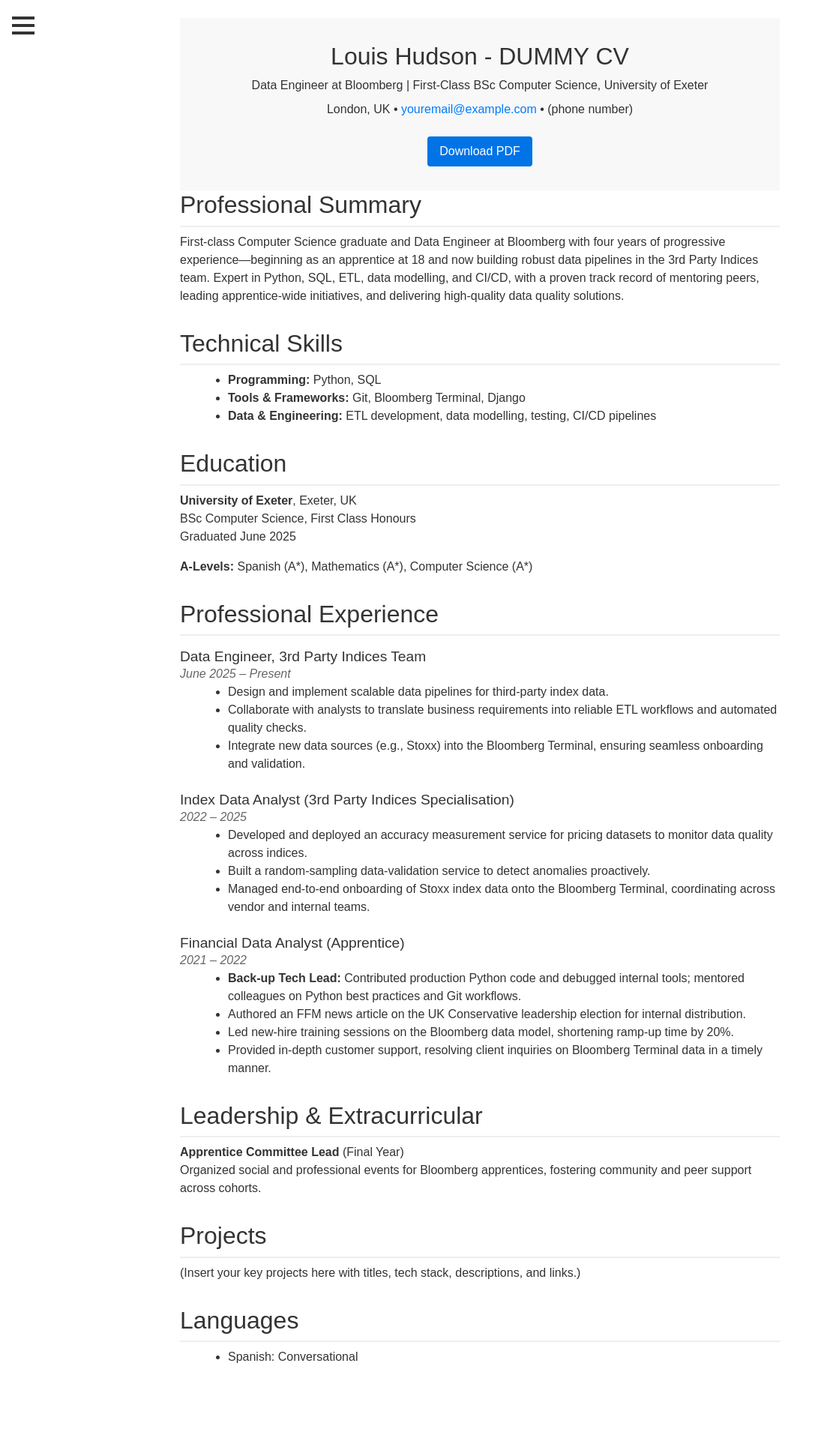
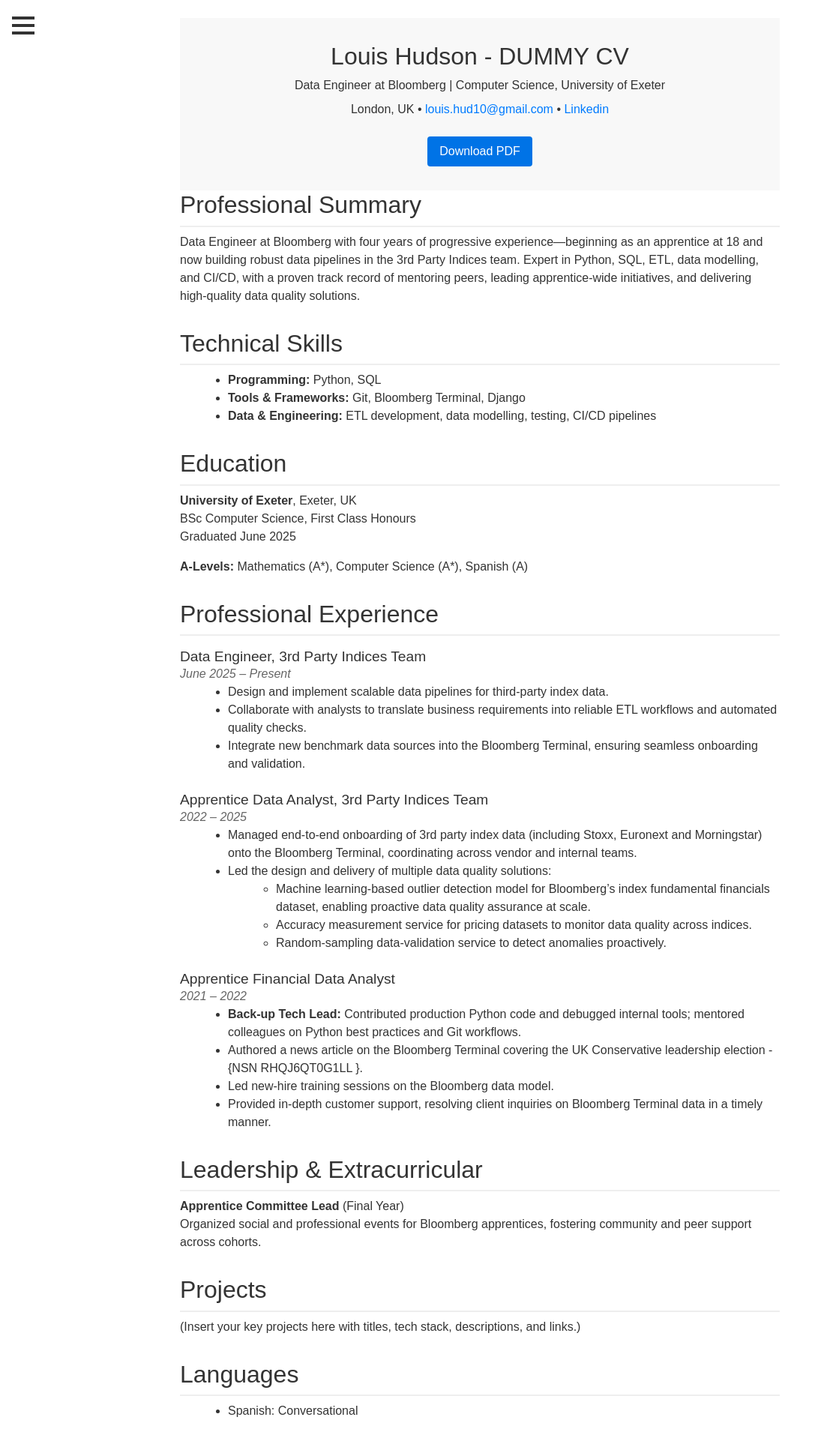
Before and after one commit to louissonofhud/website, a Django app: page /cv/ in a window 1280 px wide. Shown: the whole page at 75% size, without its empty margins (0-1087 px from the left). Before the commit the page ends 1818 px from the top, so only its background shows below. Run offline with Django 5.2, Linux system fonts and the light colour scheme; some libraries are stand-ins or nearby versions.

Commit message:
updating cv

```diff
--- a/main/urls.py
+++ b/main/urls.py
@@ -5,11 +5,6 @@ urlpatterns = [
     path("logout_confirm/", views.logout, name="logout_conf"),
     path("", views.index, name="home"),
     path("cv/", views.cv, name="cv"),
-    # path("add_project", views.project_form, name="add_project"), # Create a new project
-    # path("edit_project/<str:project_name>", views.project_form, name="edit_project"), # Edit an existing project
-    # path("projects/<str:project_name>", views.display_project, name="show_project"), # Display a specific project
-    # path("projects/", views.projects, name="projects"), # List all projects
     path("error/", views.error, name="error"), # Error page
     path("download_cv/", views.download_cv, name="download_cv"), # Download CV
-    # path("blog/edit_post/<int:post_id>", views.add_blog_post, name="edit_blog_post"), # Edit an existing blog post
 ]
--- a/templates/main/base.html
+++ b/templates/main/base.html
@@ -20,7 +20,6 @@
         <nav id="dropdown">
             <ul>
                 <li><a href="/">Home</a></li>
-                <li><a href="/projects">Projects</a></li>
                 <li><a href="/blog">Blog</a></li>
                 <li><a href="/cv">CV - DUMMY</a></li>
                 <li><a href="/contact">Contact</a></li>
--- a/templates/main/cv.html
+++ b/templates/main/cv.html
@@ -42,13 +42,13 @@
 {% block content %}
     <header>
       <h1>Louis Hudson - DUMMY CV</h1>
-      <p>Data Engineer at Bloomberg | First-Class BSc Computer Science, University of Exeter</p>
-      <p>London, UK • <a href="mailto:youremail@example.com">youremail@example.com</a> • (phone number)</p>
+      <p>Data Engineer at Bloomberg | Computer Science, University of Exeter</p>
+      <p>London, UK • <a href="mailto:louis.hud10@gmail.com">louis.hud10@gmail.com</a> • <a href="https://www.linkedin.com/in/louis-we-hudson/">Linkedin</a></p>
       <a class="download-btn" href="{% url 'download_cv' %}">Download PDF</a>
     </header>
     <section id="summary">
       <h2>Professional Summary</h2>
-      <p>First-class Computer Science graduate and Data Engineer at Bloomberg with four years of progressive experience—beginning as an apprentice at 18 and now building robust data pipelines in the 3rd Party Indices team. Expert in Python, SQL, ETL, data modelling, and CI/CD, with a proven track record of mentoring peers, leading apprentice-wide initiatives, and delivering high-quality data quality solutions.</p>
+      <p>Data Engineer at Bloomberg with four years of progressive experience—beginning as an apprentice at 18 and now building robust data pipelines in the 3rd Party Indices team. Expert in Python, SQL, ETL, data modelling, and CI/CD, with a proven track record of mentoring peers, leading apprentice-wide initiatives, and delivering high-quality data quality solutions.</p>
     </section>
     <section id="skills">
       <h2>Technical Skills</h2>
@@ -63,7 +63,7 @@
       <p><strong>University of Exeter</strong>, Exeter, UK<br>
       BSc Computer Science, First Class Honours<br>
       Graduated June 2025</p>
-      <p><strong>A-Levels:</strong> Spanish (A*), Mathematics (A*), Computer Science (A*)</p>
+      <p><strong>A-Levels:</strong> Mathematics (A*), Computer Science (A*), Spanish (A)</p>
     </section>
     <section id="experience">
       <h2>Professional Experience</h2>
@@ -74,25 +74,29 @@
           <ul>
             <li>Design and implement scalable data pipelines for third-party index data.</li>
             <li>Collaborate with analysts to translate business requirements into reliable ETL workflows and automated quality checks.</li>
-            <li>Integrate new data sources (e.g., Stoxx) into the Bloomberg Terminal, ensuring seamless onboarding and validation.</li>
+            <li>Integrate new benchmark data sources into the Bloomberg Terminal, ensuring seamless onboarding and validation.</li>
           </ul>
         </div>
         <div class="role">
-          <h3>Index Data Analyst (3rd Party Indices Specialisation)</h3>
+          <h3>Apprentice Data Analyst, 3rd Party Indices Team</h3>
           <time>2022 – 2025</time>
           <ul>
-            <li>Developed and deployed an accuracy measurement service for pricing datasets to monitor data quality across indices.</li>
-            <li>Built a random-sampling data-validation service to detect anomalies proactively.</li>
-            <li>Managed end-to-end onboarding of Stoxx index data onto the Bloomberg Terminal, coordinating across vendor and internal teams.</li>
+            <li>Managed end-to-end onboarding of 3rd party index data (including Stoxx, Euronext and Morningstar) onto the Bloomberg Terminal, coordinating across vendor and internal teams.</li>
+            <li>Led the design and delivery of multiple data quality solutions:</li>
+            <ul>
+              <li>Machine learning-based outlier detection model for Bloomberg’s index fundamental financials dataset, enabling proactive data quality assurance at scale.</li>
+              <li>Accuracy measurement service for pricing datasets to monitor data quality across indices.</li>
+              <li>Random-sampling data-validation service to detect anomalies proactively.</li>
+            </ul>
           </ul>
         </div>
         <div class="role">
-          <h3>Financial Data Analyst (Apprentice)</h3>
+          <h3>Apprentice Financial Data Analyst</h3>
           <time>2021 – 2022</time>
           <ul>
             <li><strong>Back-up Tech Lead:</strong> Contributed production Python code and debugged internal tools; mentored colleagues on Python best practices and Git workflows.</li>
-            <li>Authored an FFM news article on the UK Conservative leadership election for internal distribution.</li>
-            <li>Led new-hire training sessions on the Bloomberg data model, shortening ramp-up time by 20%.</li>
+            <li>Authored a news article on the Bloomberg Terminal covering the UK Conservative leadership election - {NSN RHQJ6QT0G1LL <GO>}.</li>
+            <li>Led new-hire training sessions on the Bloomberg data model.</li>
             <li>Provided in-depth customer support, resolving client inquiries on Bloomberg Terminal data in a timely manner.</li>
           </ul>
         </div>
```
